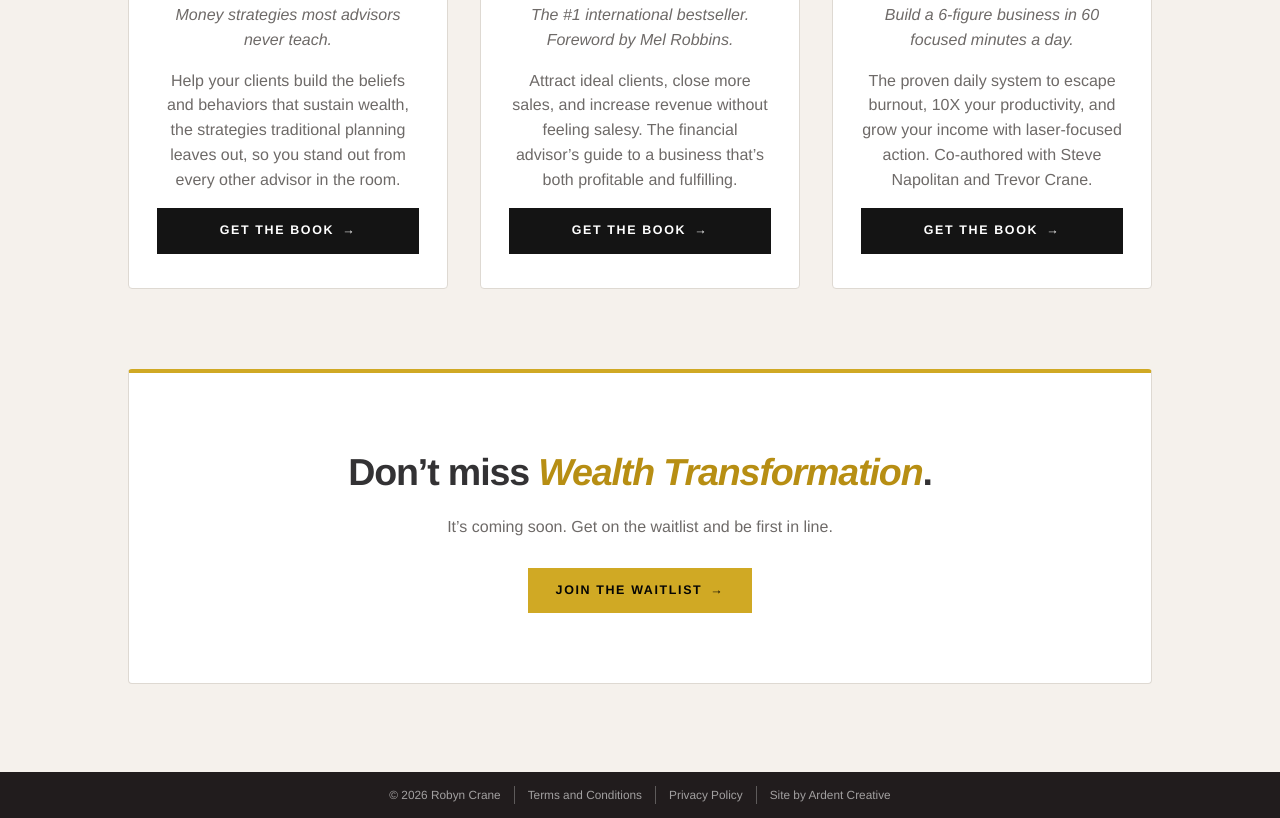
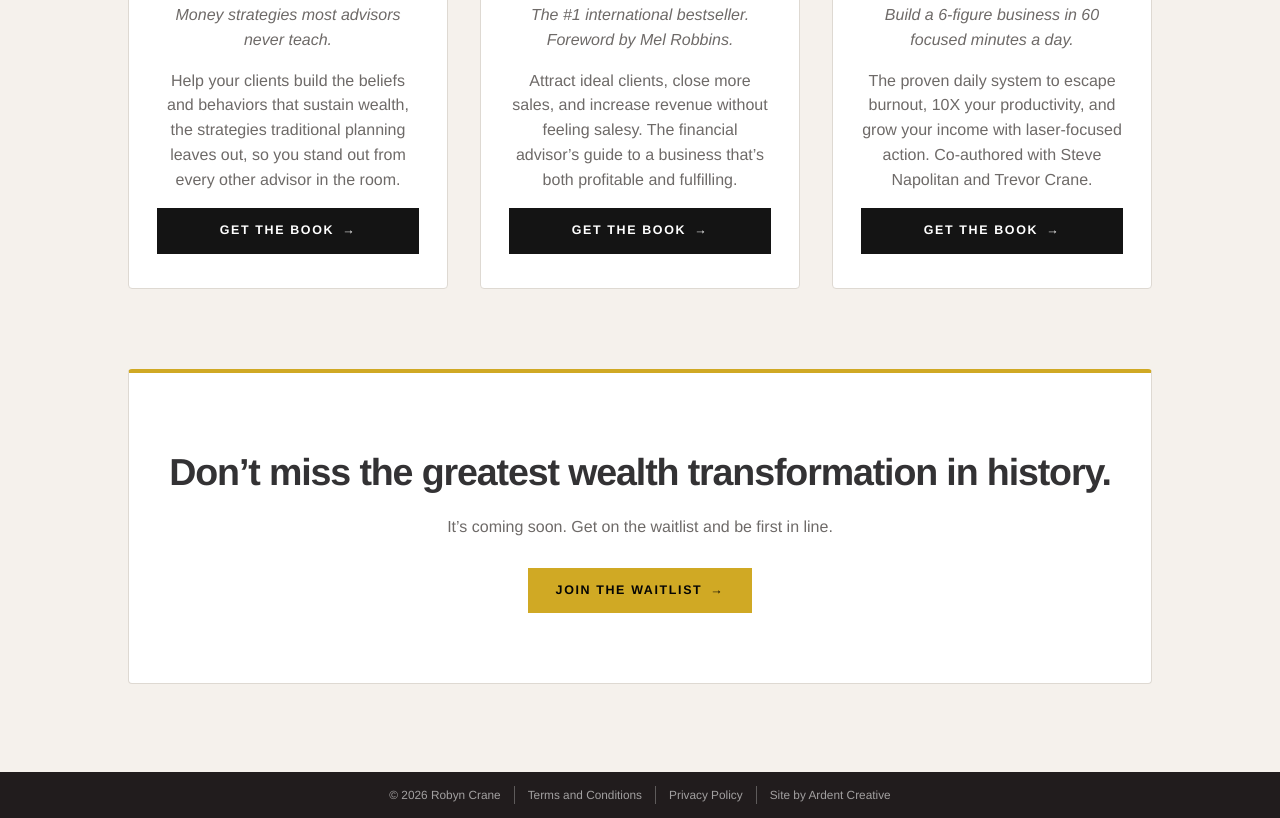
Before and after one commit to trevorcrane/robyn-books-page, a website: page index.html in a window 1280 px wide. Shown: the part 1646-2464 px from the top of the page. Drawn offline with Linux system fonts and the light colour scheme.

Commit message:
Update bottom waitlist headline

```diff
--- a/index.html
+++ b/index.html
@@ -87,7 +87,7 @@
       </section>
 
       <section class="waitlist-panel" aria-labelledby="waitlist-title">
-        <h2 id="waitlist-title">Don’t miss <em>Wealth Transformation</em>.</h2>
+        <h2 id="waitlist-title">Don’t miss the greatest wealth transformation in history.</h2>
         <p>It’s coming soon. Get on the waitlist and be first in line.</p>
         <button class="button button-gold waitlist-trigger" type="button" data-open-modal="waitlist">Join the Waitlist <span aria-hidden="true">→</span></button>
       </section>
```
